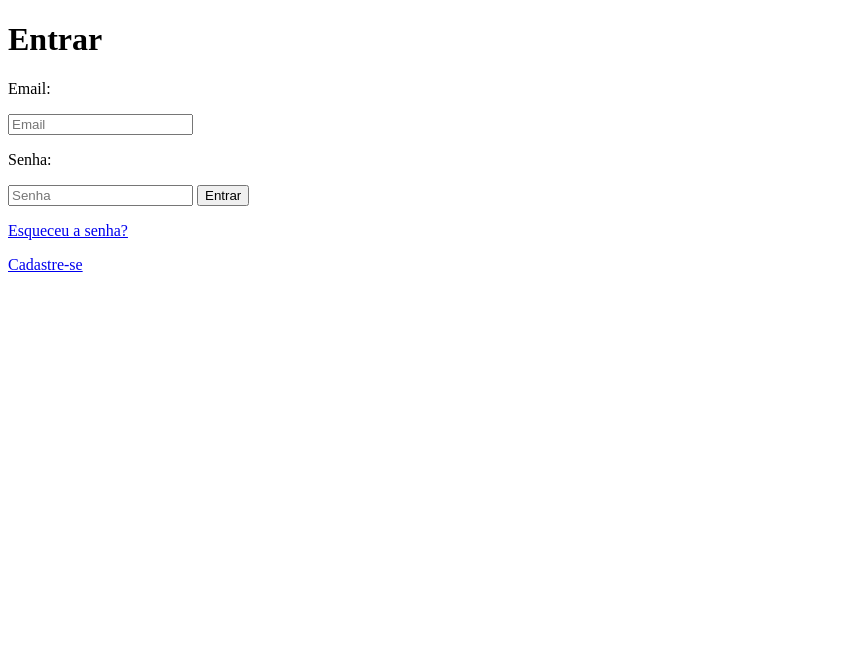
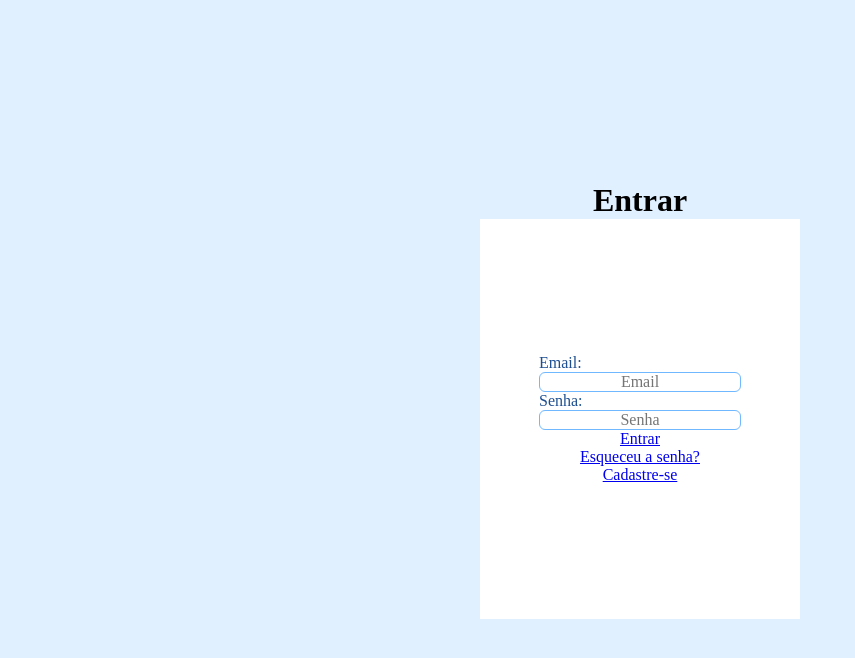
Before and after one commit to guilhermesptech/animatech, a plain HTML site: page public/login.html in a window 1280 px wide. Shown: the whole page, without its empty margins (0-855 px from the left). Drawn offline with Linux system fonts and the light colour scheme.

Commit message:
fix: corrigindo nome da classe

```diff
--- a/public/login.html
+++ b/public/login.html
@@ -4,18 +4,22 @@
     <meta charset="UTF-8">
     <meta name="viewport" content="width=device-width, initial-scale=1.0">
     <title>Toon - entre ou cadastre-se</title>
+    <link rel="stylesheet" href="css/login.css">
 </head>
 <body>
     <main>
         <h1>Entrar</h1>
-        <div class="container-cadastro">
-            <p>Email:</p>
-            <input type="email" id="input_email" name="email" placeholder="Email" required/>
+        <div class="container-login">
+            <div class="container-email-senha">
+                <p>Email:</p>
+                <input type="email" id="input_email" name="email" placeholder="Email" required/>
 
-            <p>Senha:</p>
-            <input type="password" id="input_senha" name="senha" placeholder="Senha" required/>
-
-            <button class="botao-entrar">Entrar</button>
+                <p>Senha:</p>
+                <input type="password" id="input_senha" name="senha" placeholder="Senha" required/>
+            </div>
+            <div class="container-entrar">
+                <a href="#">Entrar</a>
+            </div>
             <p><a href="#">Esqueceu a senha?</a></p>
             <p><a href="#">Cadastre-se</a></p>
         </div>
```
